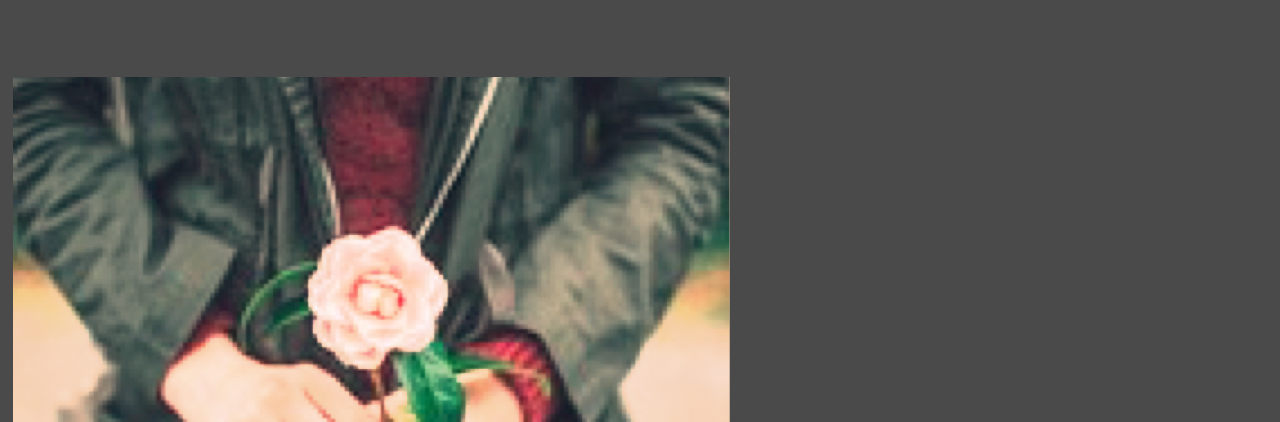
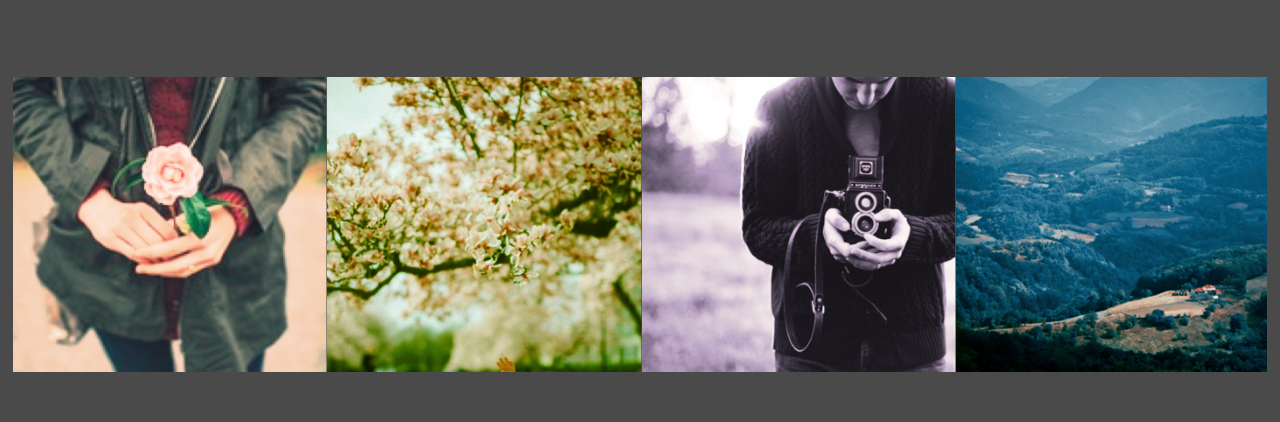
Before and after one commit to joshkls333/fotomatic, a plain HTML site: page index.html in a window 1280 px wide. Shown: the part 1561-1983 px from the top of the page. Drawn offline with Linux system fonts and the light colour scheme; a web font is replaced by a local one.

Commit message:
corrected filters section

```diff
--- a/resources/css/style.css
+++ b/resources/css/style.css
@@ -322,6 +322,9 @@ header .mobile {
 }
 
 #filters-section .images-container {
+  /*added*/
+  display: flex;
+
   max-width: 100%;
   padding: 0 1%;
 }
```
